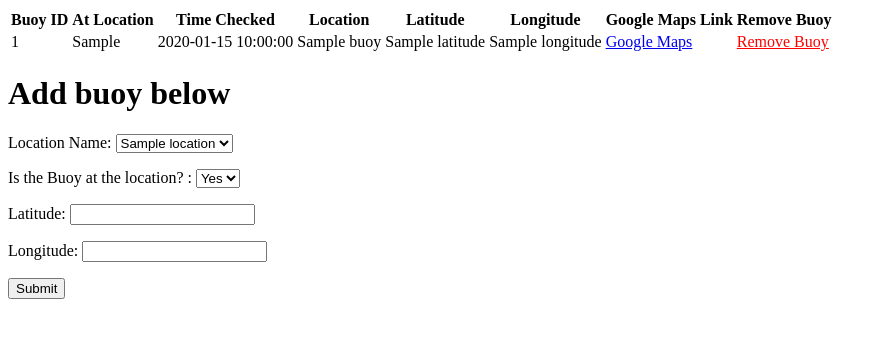
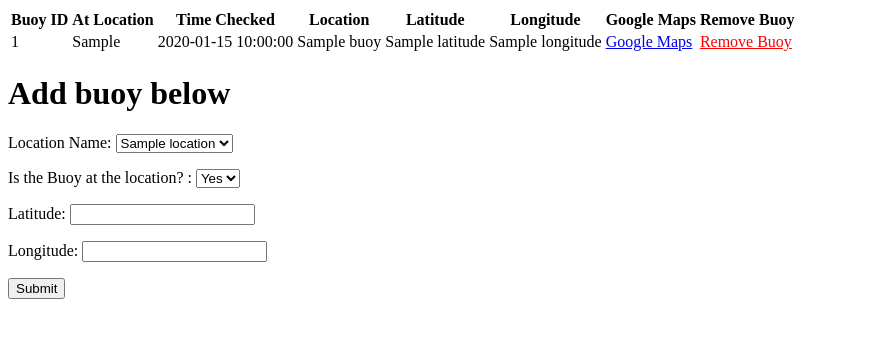
Before and after one commit to YemowtRonocCIT/FYP_website, a Flask app: template templates/buoys_table.html in a window 1280 px wide. Shown: the top 338 px of the page, without its empty margins (0-886 px from the left). Run offline with Flask 2, Linux system fonts and the light colour scheme; the template is opened without the code that fills it: most values are stand-ins (such as "Sample title", 1, 10 or a date in 2020).

Commit message:
Remove unnecessary word

```diff
--- a/templates/buoys_table.html
+++ b/templates/buoys_table.html
@@ -17,7 +17,7 @@
                     <th>Location</th>
                     <th>Latitude</th>
                     <th>Longitude</th>
-                    <th>Google Maps Link</th>
+                    <th>Google Maps</th>
                     <th>Remove Buoy</th>
                 </thead>
             {% for buoy in buoys %}
```
